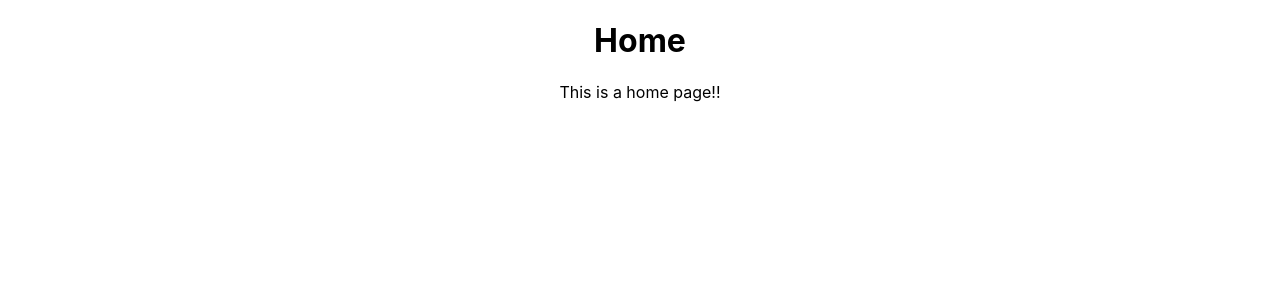
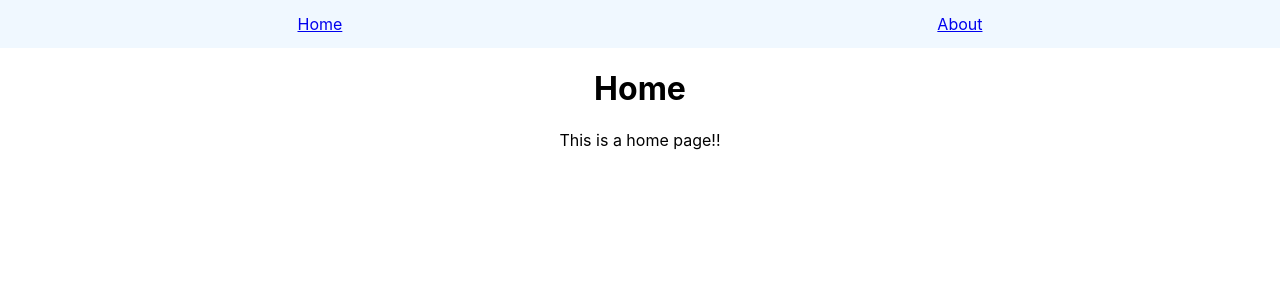
Before and after one commit to sksurendrakmr/react_router, a React (Create React App) app: page / in a window 1280 px wide. Shown: the top 300 px of the page. Built offline with nearby package versions, Linux system fonts and the light colour scheme.

Commit message:
Active Links

```diff
--- a/src/App.css
+++ b/src/App.css
@@ -2,37 +2,11 @@
   text-align: center;
 }
 
-.App-logo {
-  height: 40vmin;
-  pointer-events: none;
+nav {
+  display: flex;
+  flex-direction: row;
+  background-color: aliceblue;
+  align-items: center;
+  justify-content: space-around;
+  height: 3rem;
 }
-
-@media (prefers-reduced-motion: no-preference) {
-  .App-logo {
-    animation: App-logo-spin infinite 20s linear;
-  }
-}
-
-.App-header {
-  background-color: #282c34;
-  min-height: 100vh;
-  display: flex;
-  flex-direction: column;
-  align-items: center;
-  justify-content: center;
-  font-size: calc(10px + 2vmin);
-  color: white;
-}
-
-.App-link {
-  color: #61dafb;
-}
-
-@keyframes App-logo-spin {
-  from {
-    transform: rotate(0deg);
-  }
-  to {
-    transform: rotate(360deg);
-  }
-}
--- a/src/App.tsx
+++ b/src/App.tsx
@@ -3,10 +3,12 @@
 import { Route, Routes } from "react-router-dom";
 import { Home } from "./components/Home";
 import { About } from "./components/About";
+import { Navbar } from "./components/Navbar";
 
 function App() {
   return (
     <div className="App">
+      <Navbar />
       <Routes>
         <Route path="/" element={<Home />} />
         <Route path="/about" element={<About />} />
--- /dev/null
+++ b/src/components/Navbar.tsx
@@ -0,0 +1,10 @@
+import React from "react";
+import { Link } from "react-router-dom";
+export const Navbar = () => {
+  return (
+    <nav>
+      <Link to="/">Home</Link>
+      <Link to="/about">About</Link>
+    </nav>
+  );
+};
```
Also changed, not shown: Notes.txt.
